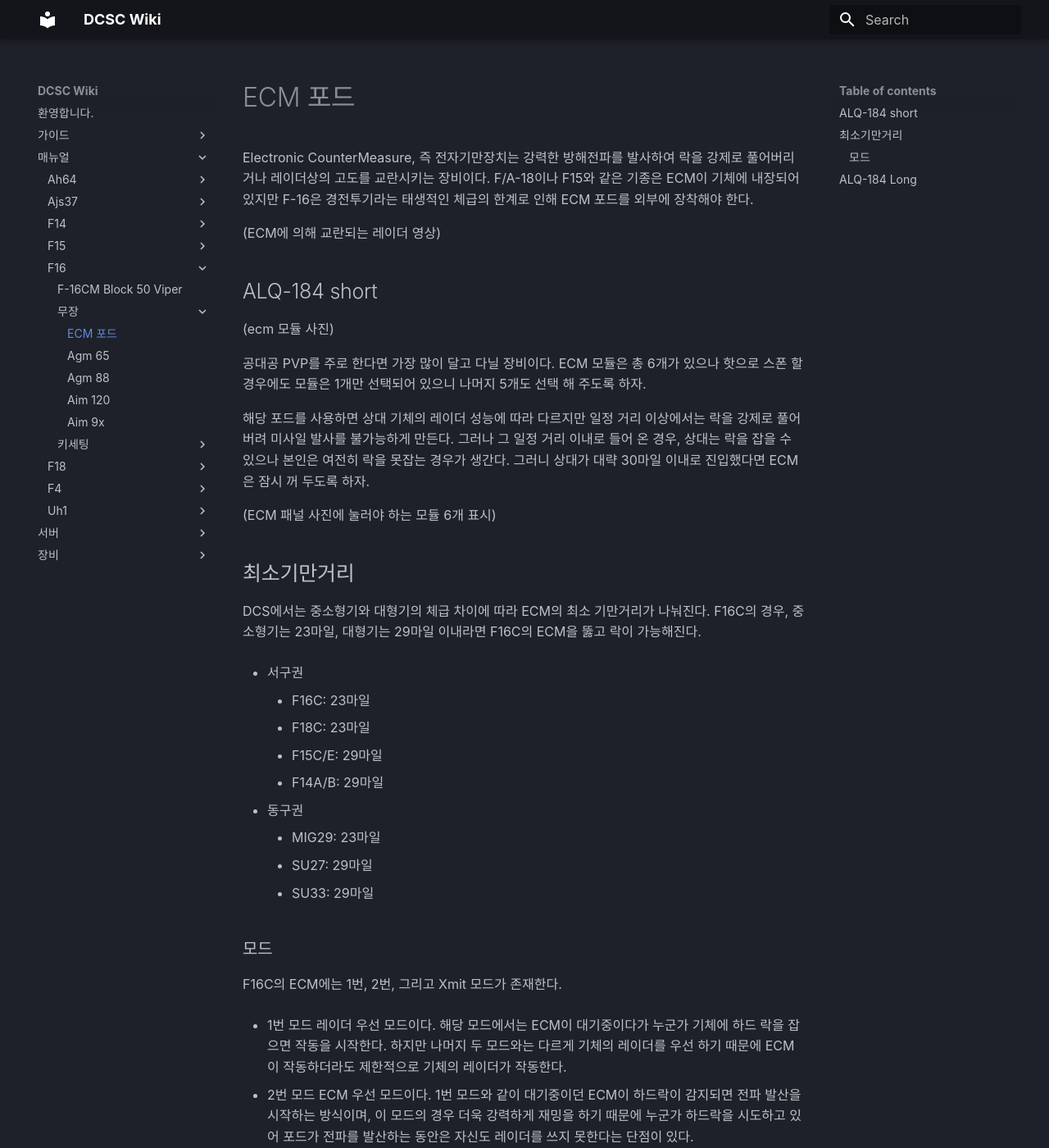
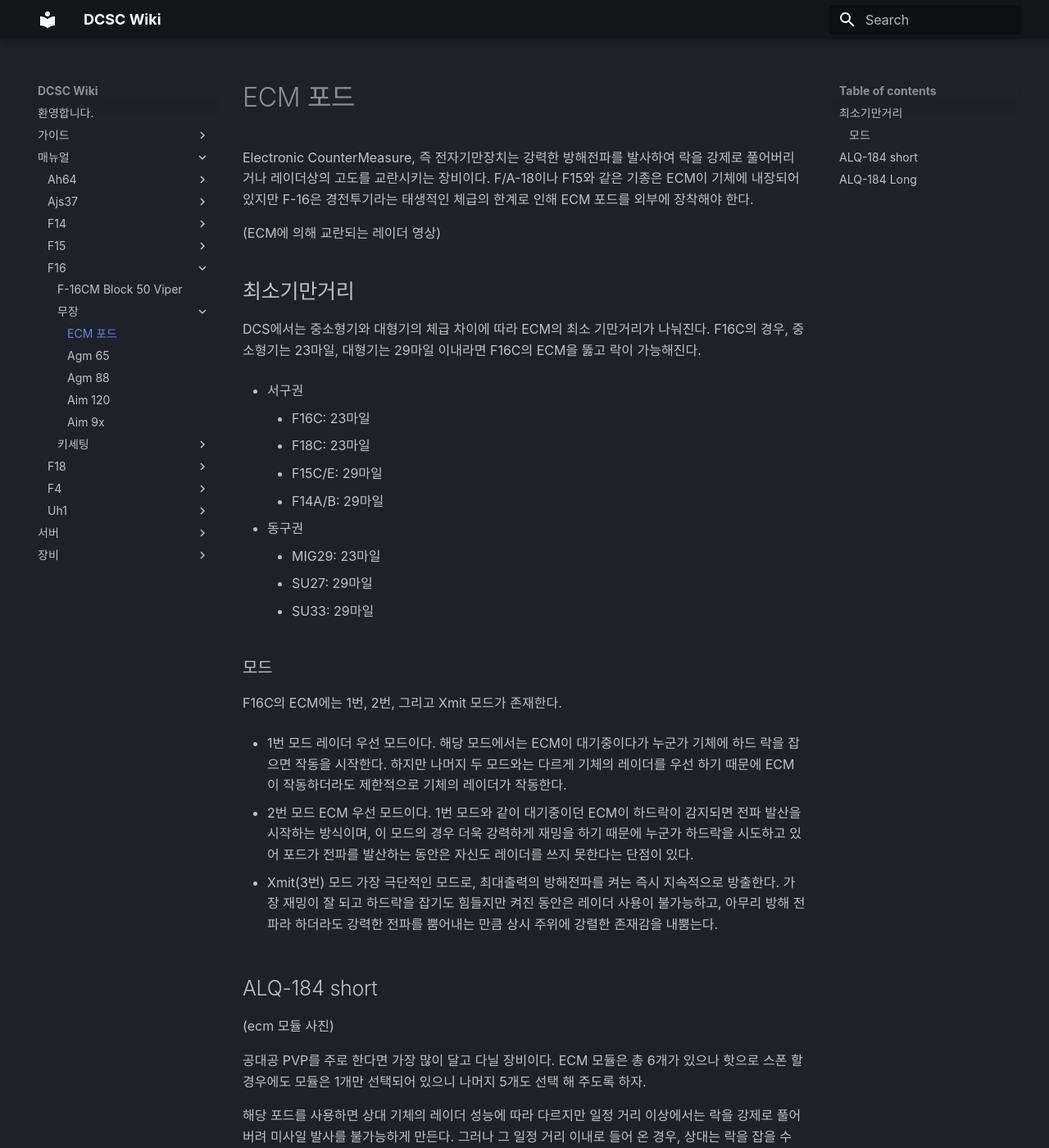
Before and after one commit to dcs-c/dcs-c.github.io, an MkDocs documentation site: the page built from docs/매뉴얼/f16/무장/ECM POD.md, in a window 1280 px wide and 1400 px high. Shown: the whole window at 82% size. Built offline with MkDocs 1.6.1 and Material for MkDocs 9.7.7, drawn with Linux system fonts in a browser that asks for light colours; some web fonts are replaced; some of the changed lines change nothing that is shown; some of the changed text lies outside the part shown.

Commit message:
Update ECM POD.md

```diff
--- a/docs/매뉴얼/f16/무장/ECM POD.md
+++ b/docs/매뉴얼/f16/무장/ECM POD.md
@@ -3,20 +3,6 @@
 F/A-18이나 F15와 같은 기종은 ECM이 기체에 내장되어있지만 F-16은 경전투기라는 태생적인 체급의 한계로 인해 ECM 포드를 외부에 장착해야 한다.
 
 (ECM에 의해 교란되는 레이더 영상)
-
-## ALQ-184 short
-
-
-(ecm 모듈 사진)
-
-
-공대공 PVP를 주로 한다면 가장 많이 달고 다닐 장비이다.
-ECM 모듈은 총 6개가 있으나 핫으로 스폰 할 경우에도 모듈은 1개만 선택되어 있으니 나머지 5개도 선택 해 주도록 하자.
-
-해당 포드를 사용하면 상대 기체의 레이더 성능에 따라 다르지만 일정 거리 이상에서는 락을 강제로 풀어버려 미사일 발사를 불가능하게 만든다. 그러나 그 일정 거리 이내로 들어 온 경우, 상대는 락을 잡을 수 있으나 본인은 여전히 락을 못잡는 경우가 생간다. 그러니 상대가 대략 30마일 이내로 진입했다면 ECM은 잠시 꺼 두도록 하자.
-
-
-(ECM 패널 사진에 눌러야 하는 모듈 6개 표시)
 
 ## 최소기만거리
 
@@ -59,6 +45,20 @@
 - Xmit(3번) 모드
 가장 극단적인 모드로, 최대출력의 방해전파를 켜는 즉시 지속적으로 방출한다. 가장 재밍이 잘 되고 하드락을 잡기도 힘들지만 켜진 동안은 레이더 사용이 불가능하고, 아무리 방해 전파라 하더라도 강력한 전파를 뿜어내는 만큼 상시 주위에 강렬한 존재감을 내뿜는다.
 
+## ALQ-184 short
+
+
+(ecm 모듈 사진)
+
+
+공대공 PVP를 주로 한다면 가장 많이 달고 다닐 장비이다.
+ECM 모듈은 총 6개가 있으나 핫으로 스폰 할 경우에도 모듈은 1개만 선택되어 있으니 나머지 5개도 선택 해 주도록 하자.
+
+해당 포드를 사용하면 상대 기체의 레이더 성능에 따라 다르지만 일정 거리 이상에서는 락을 강제로 풀어버려 미사일 발사를 불가능하게 만든다. 그러나 그 일정 거리 이내로 들어 온 경우, 상대는 락을 잡을 수 있으나 본인은 여전히 락을 못잡는 경우가 생간다. 그러니 상대가 대략 30마일 이내로 진입했다면 ECM은 잠시 꺼 두도록 하자.
+
+
+(ECM 패널 사진에 눌러야 하는 모듈 6개 표시)
+
 
 
 
```
